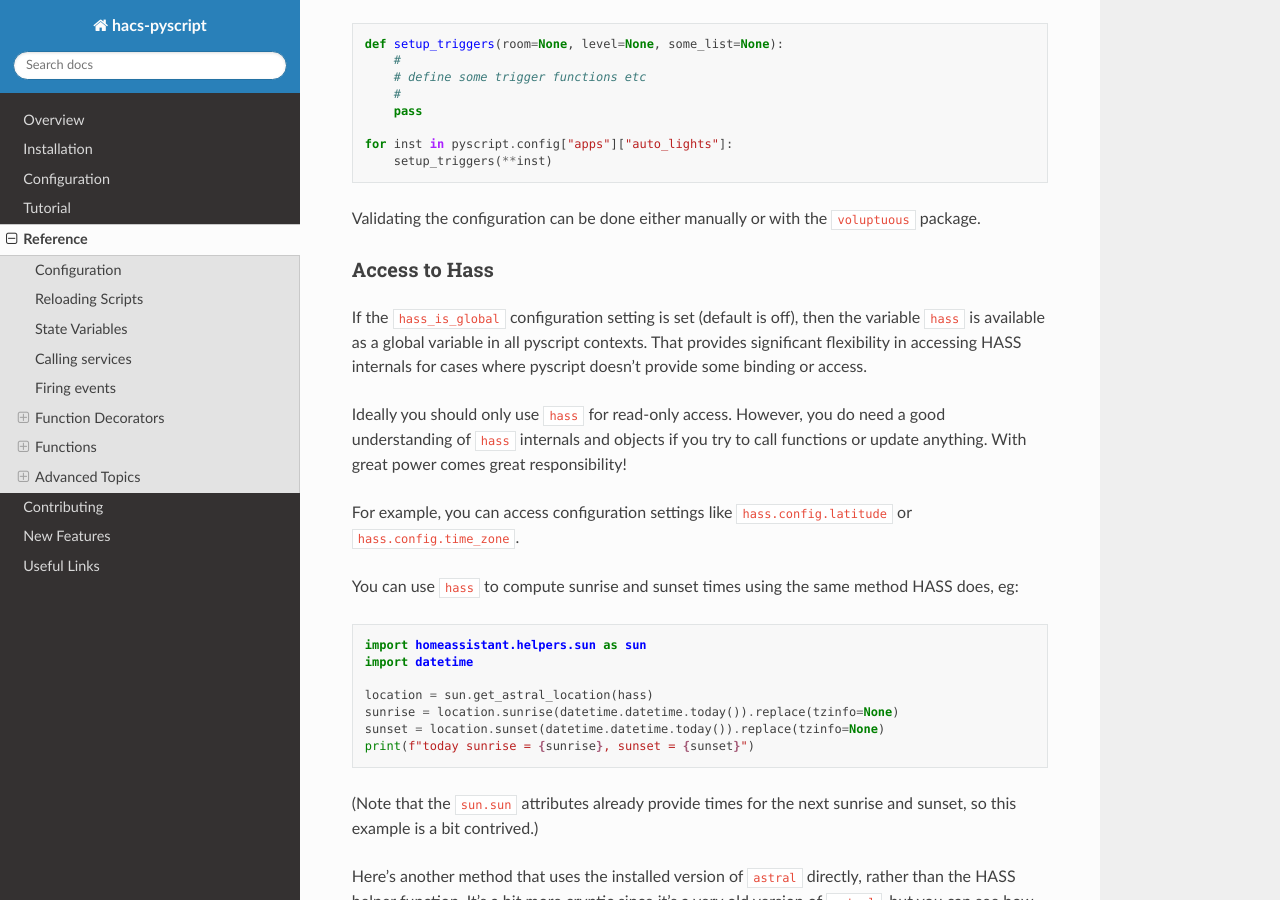
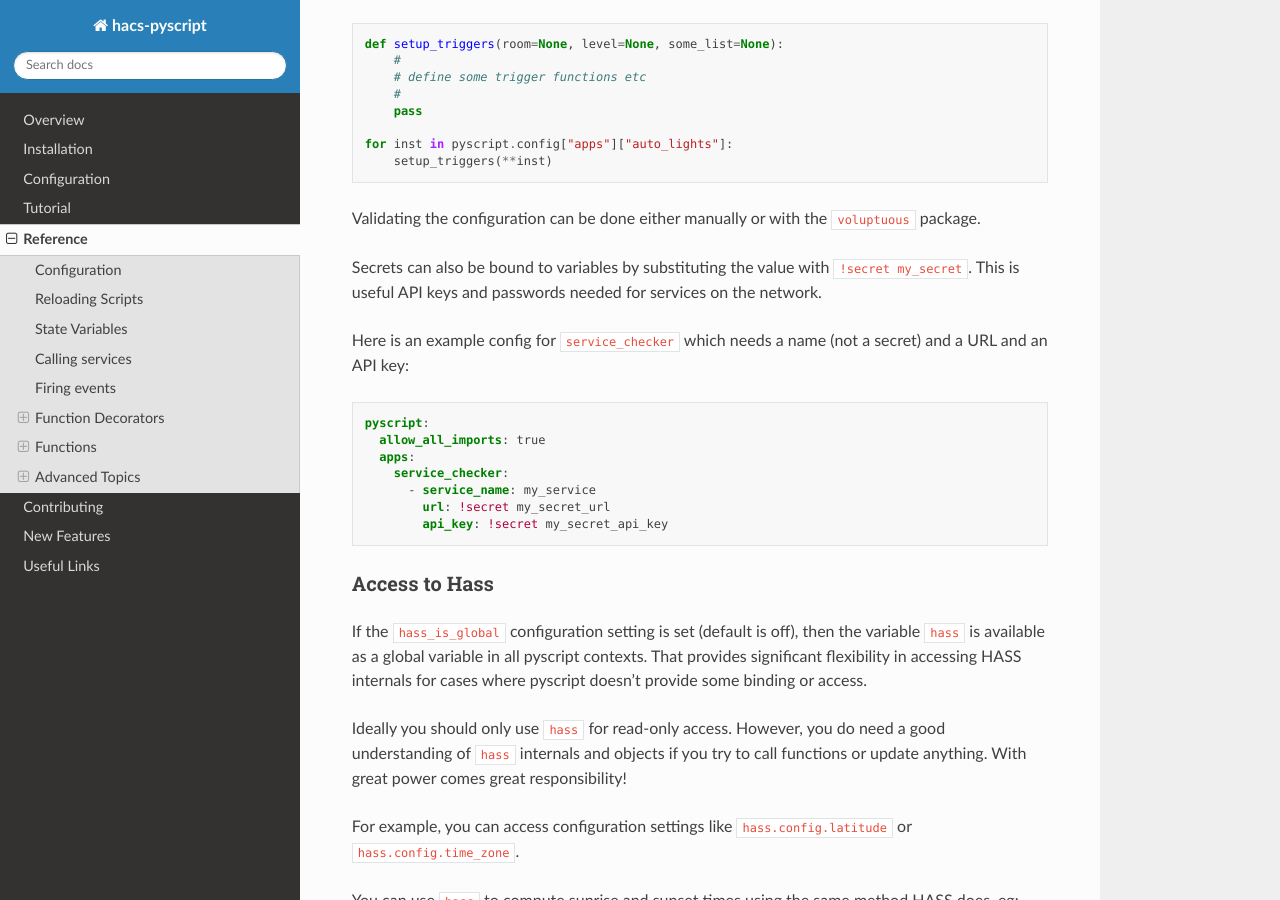
Before and after one commit to custom-components/pyscript, a Sphinx documentation site: the page built from docs/reference.rst, in a window 1280 px wide and 900 px high, scrolled down 31639 px. Built offline with Sphinx 7.4.7 and the Read the Docs theme 2.0.0, drawn with Linux system fonts in a browser that asks for light colours.

Commit message:
Added an example of using secrets in the config
I couldn't find any mention of using vars from secrets.yaml in the docs so i added one in case some one else finds themselves in the same situation as me.

```diff
--- a/docs/reference.rst
+++ b/docs/reference.rst
@@ -1454,6 +1454,20 @@
 
 Validating the configuration can be done either manually or with the ``voluptuous`` package.
 
+Secrets can also be bound to variables by substituting the value with ``!secret my_secret``. This is useful API keys and passwords needed for services on the network.
+
+Here is an example config for ``service_checker`` which needs a name (not a secret) and a URL and an API key:
+
+.. code:: yaml
+
+   pyscript:
+     allow_all_imports: true
+     apps:
+       service_checker:
+         - service_name: my_service
+           url: !secret my_secret_url
+           api_key: !secret my_secret_api_key
+
 Access to Hass
 ^^^^^^^^^^^^^^
 
```
